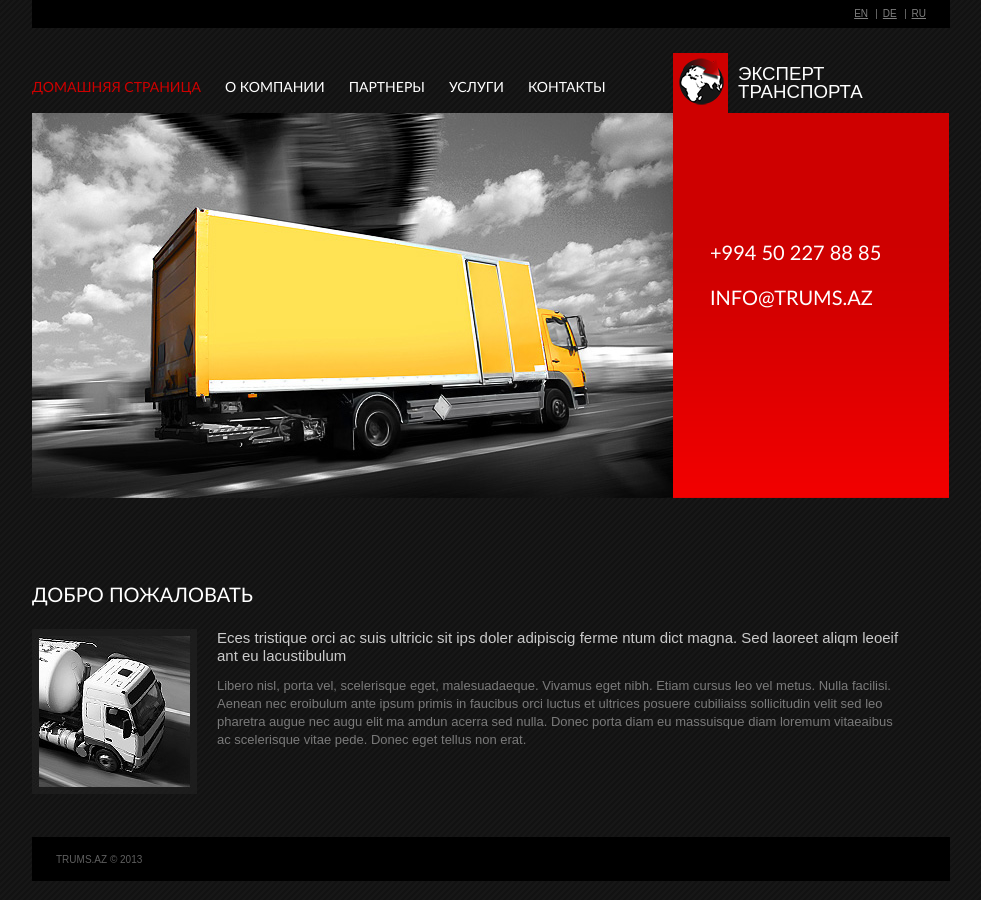
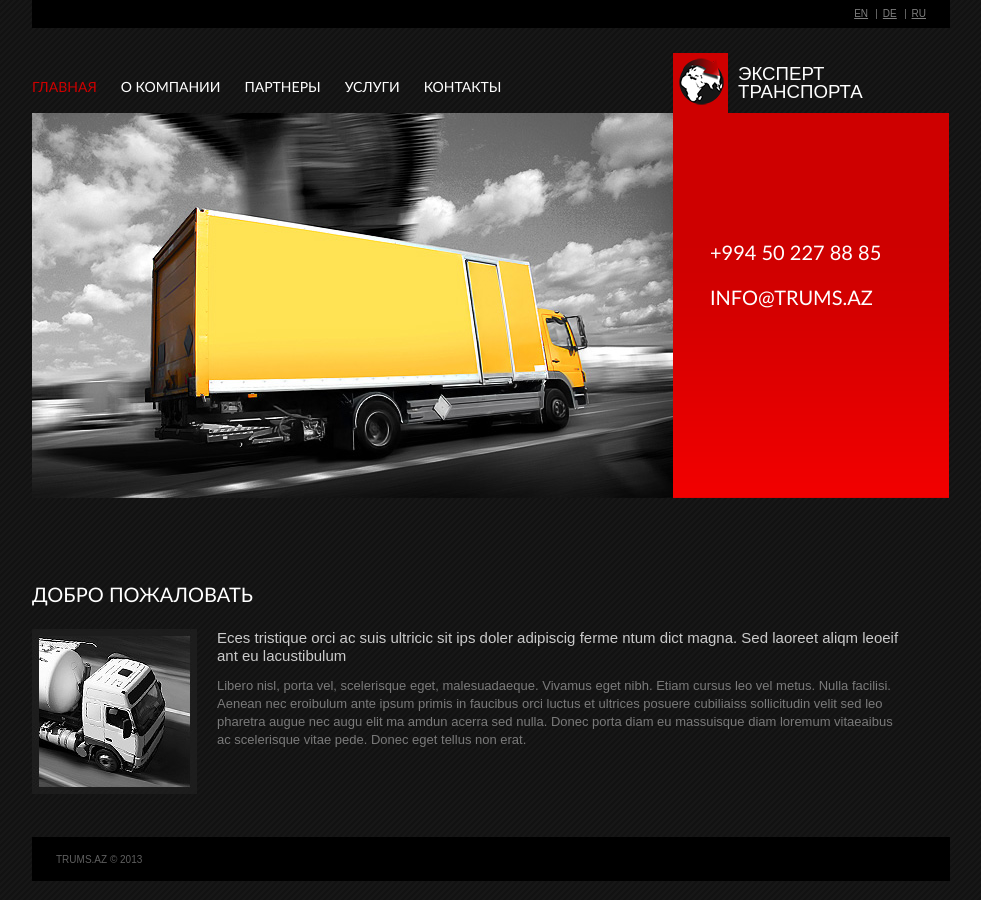
Before and after one commit to trumsaz/trumsaz.github.io, a Jekyll site: the page built from ru/index.html, in a window 1280 px wide. Shown: the whole page, without its empty margins (149-1130 px from the left). Built offline with Jekyll 4.4.1, drawn with Linux system fonts in a browser that asks for light colours; Markdown is read by kramdown in place of the engine named in the settings.

Commit message:
glavnaya

```diff
--- a/ru/index.html
+++ b/ru/index.html
@@ -1,6 +1,6 @@
 ---
 layout: default
-title: Домашняя страница
+title: Главная
 order: 1
 language: ru
 ---
```
